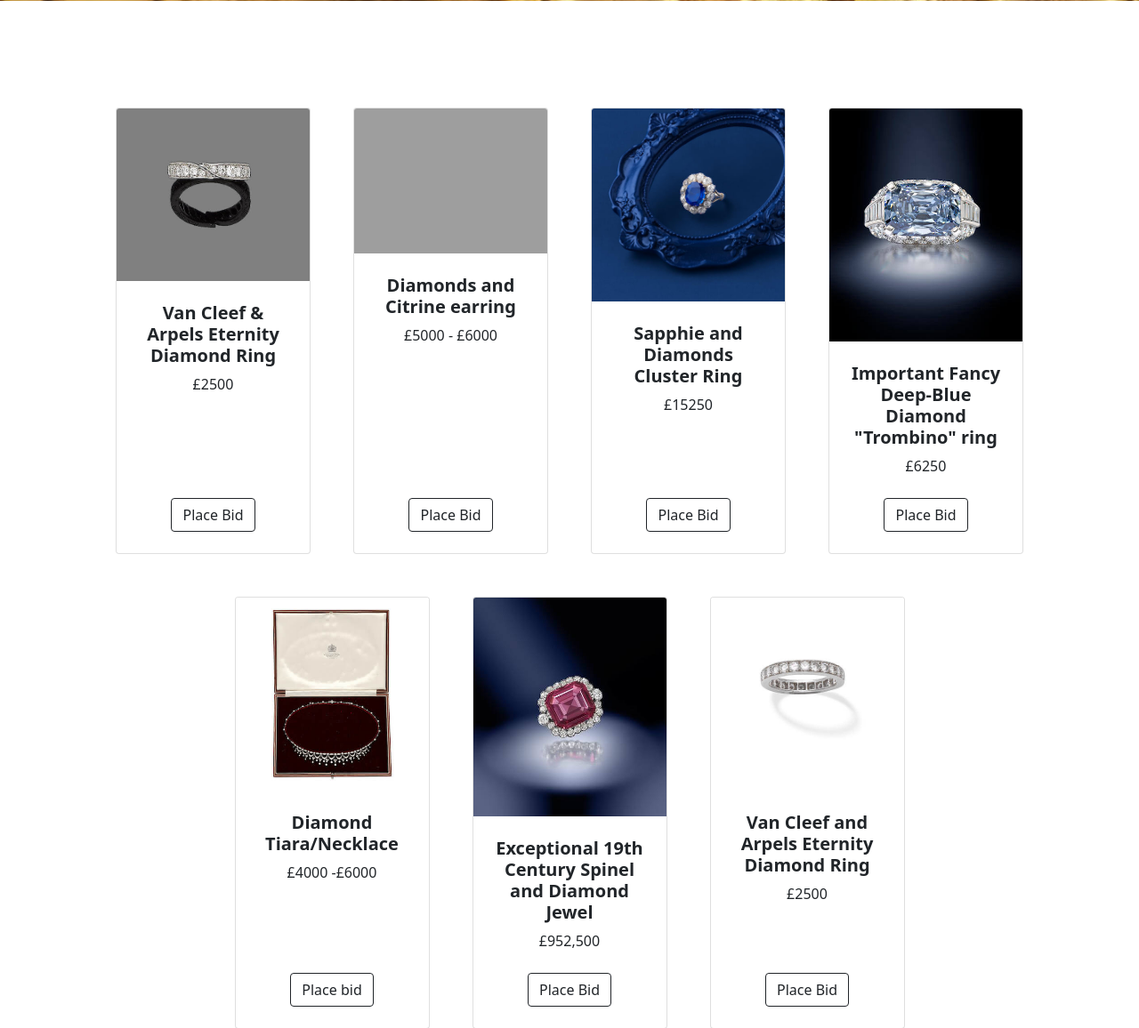
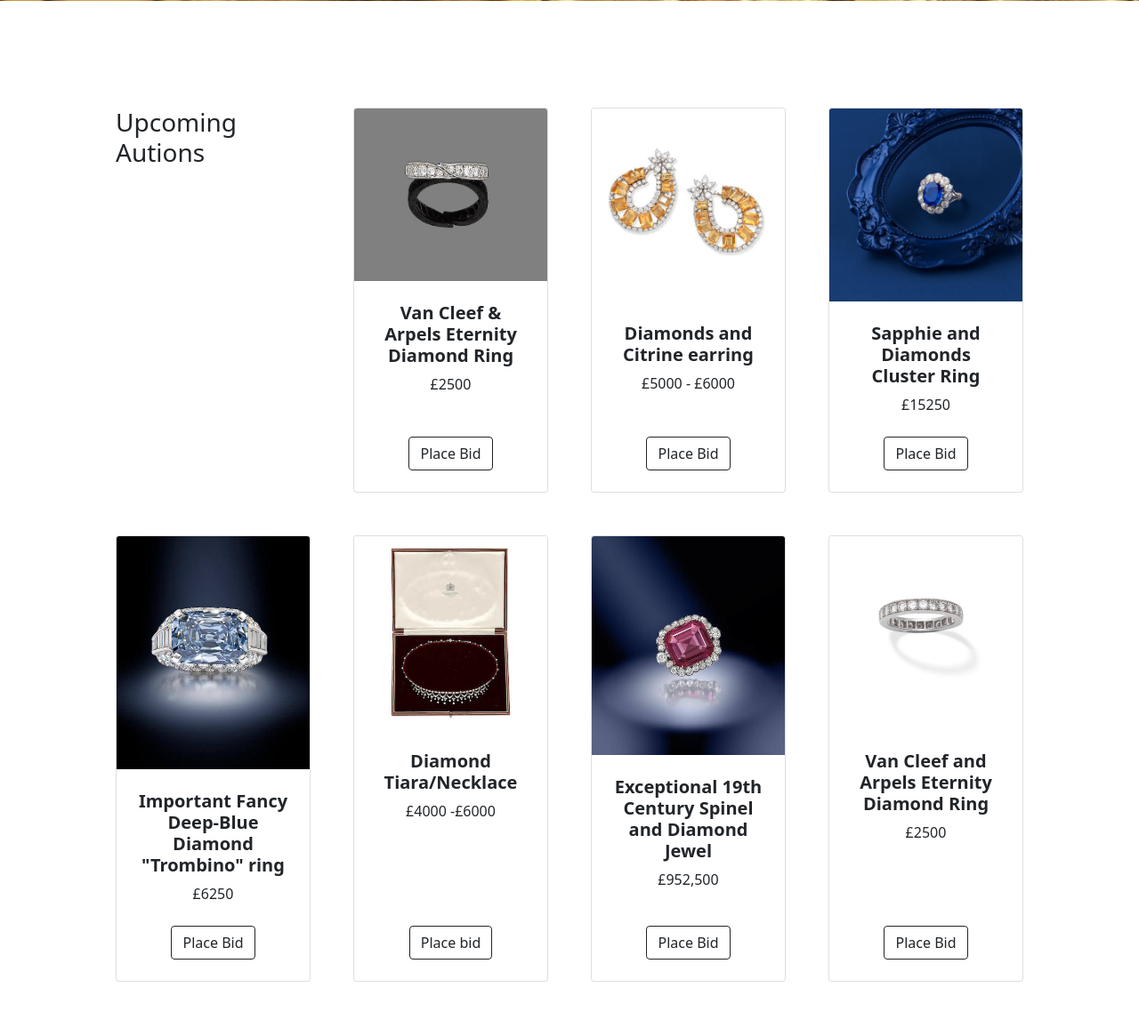
Before and after one commit to Gloria-21/weird_and_wonderful, a Flask app: page / in a window 1280 px wide. Shown: the part 530-1686 px from the top of the page at 89% size. Run offline with Flask 2, Linux system fonts and the light colour scheme; some libraries are stand-ins or nearby versions; grey boxes are pictures that could not be loaded.

Commit message:
Add upcoming auctions title

```diff
--- a/templates/index.html
+++ b/templates/index.html
@@ -3,6 +3,7 @@
 <section class="py-5">
     <div class="container px-4 px-lg-5 mt-5">
         <div class="row gx-4 gx-lg-5 row-cols-2 row-cols-md-3 row-cols-xl-4 justify-content-center">
+            <span><h3>Upcoming Autions</h3></span>
             <div class="col mb-5">
                 <div class="card h-100">
                     <!-- Product image-->
@@ -26,7 +27,7 @@
             <div class="col mb-5">
                 <div class="card h-100">
                     <!-- Product image-->
-                    <img class="card-img-top" src="/static/img/citrine_earing.jpeg" alt="Diamonds and citrine earrings"/>
+                    <img class="card-img-top" src="/static/img/citrine_earring.jpeg" alt="Diamonds and citrine earrings"/>
                     <!-- Product details-->
                     <div class="card-body p-4">
                         <div class="text-center">
@@ -47,7 +48,7 @@
             <div class="col mb-5">
                 <div class="card h-100">
                     <!-- Product image-->
-                    <img class="card-img-top" src="/static/img/sapphire.jpeg" alt="sapphire and diamonds cluster ring" />
+                    <img class="card-img-top" src="/static/img/sapphire.jpeg" alt="sapphire and diamonds cluster ring"/>
                     <!-- Product details-->
                     <div class="card-body p-4">
                         <div class="text-center">
```
